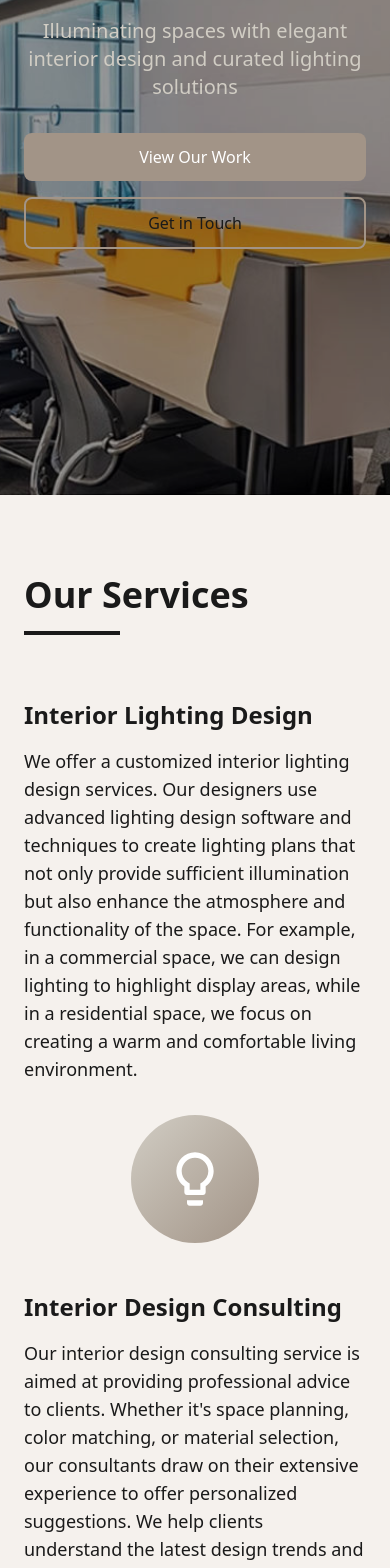
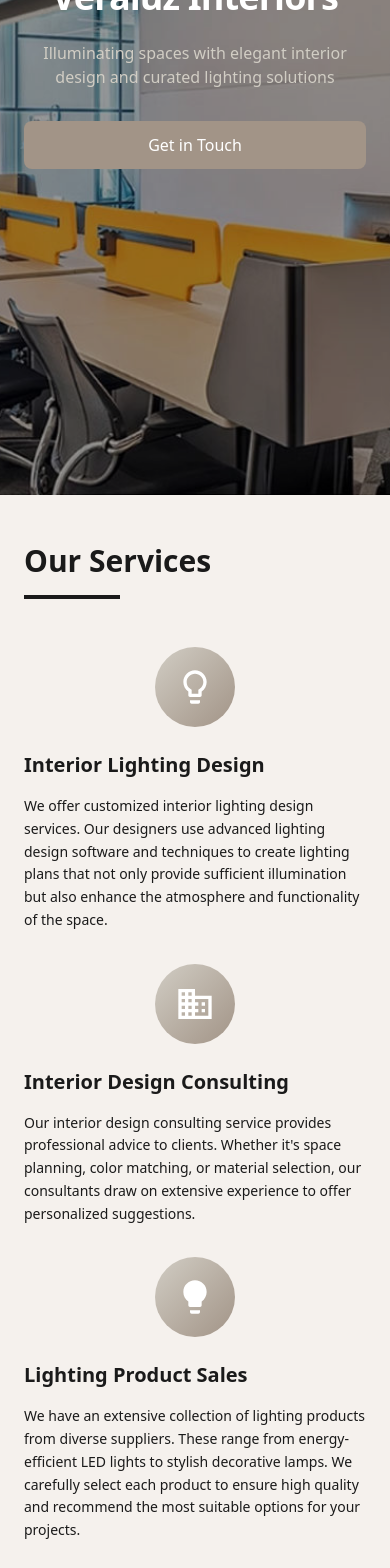
Before and after one commit to RJuancho/veraluz-interiors, a Next.js app: page / in a window 390 px wide. Shown: the part 420-1988 px from the top of the page. Built offline with nearby package versions, Linux system fonts and the light colour scheme.

Commit message:
eat: improve homepage mobile UX
- Add animated mobile menu to navbar with smooth slide-down effect
- Improve services section layout for mobile with better icon/text ordering
- Fix loading delay on products page by removing animation trigger
- Make mobile menu overlay instead of pushing content down

```diff
--- a/app/components/Navbar.tsx
+++ b/app/components/Navbar.tsx
@@ -1,7 +1,29 @@
+"use client";
+
 import Image from "next/image";
 import Link from "next/link";
+import { useState } from "react";
+import { MdMenu, MdClose } from "react-icons/md";
+import { motion, AnimatePresence } from "framer-motion";
 
 export default function Navbar() {
+  const [isOpen, setIsOpen] = useState(false);
+
+  const menuVariants = {
+    hidden: { opacity: 0, y: -10 },
+    visible: { opacity: 1, y: 0 },
+    exit: { opacity: 0, y: -10 },
+  };
+
+  const itemVariants = {
+    hidden: { opacity: 0, x: -20 },
+    visible: (i: number) => ({
+      opacity: 1,
+      x: 0,
+      transition: { delay: i * 0.1 },
+    }),
+  };
+
   return (
     <nav className="sticky top-0 z-50 bg-white dark:bg-[#1A1A1A] border-b border-[#D1CDC4] dark:border-[#D1CDC4] dark:border-opacity-20">
       <div className="mx-auto max-w-7xl px-6 py-4 flex items-center justify-between">
@@ -15,6 +37,8 @@ export default function Navbar() {
           />
           <span className="text-xl font-bold text-[#1A1A1A] dark:text-white">Veraluz Interiors</span>
         </Link>
+
+        {/* Desktop Menu */}
         <div className="hidden sm:flex items-center gap-8">
           <Link href="/about" className="text-[#1A1A1A] dark:text-[#D1CDC4] hover:text-[#A29487] dark:hover:text-[#A29487] transition">
             About
@@ -26,7 +50,55 @@ export default function Navbar() {
             Contact
           </Link>
         </div>
+
+        {/* Mobile Menu Button */}
+        <motion.button
+          onClick={() => setIsOpen(!isOpen)}
+          className="sm:hidden text-[#1A1A1A] dark:text-white"
+          whileHover={{ scale: 1.1 }}
+          whileTap={{ scale: 0.95 }}
+        >
+          {isOpen ? <MdClose size={24} /> : <MdMenu size={24} />}
+        </motion.button>
       </div>
+
+      {/* Mobile Menu - Animated */}
+      <AnimatePresence>
+        {isOpen && (
+          <motion.div
+            className="sm:hidden absolute top-full left-0 right-0 bg-white dark:bg-[#2A2A2A] border-b border-[#D1CDC4] dark:border-[#D1CDC4]/20 shadow-lg"
+            variants={menuVariants}
+            initial="hidden"
+            animate="visible"
+            exit="exit"
+            transition={{ duration: 0.3 }}
+          >
+            <div className="px-6 py-4 space-y-4">
+              {[
+                { href: "/about", label: "About" },
+                { href: "/products", label: "Products" },
+                { href: "/contact", label: "Contact" },
+              ].map((item, i) => (
+                <motion.div
+                  key={item.href}
+                  custom={i}
+                  variants={itemVariants}
+                  initial="hidden"
+                  animate="visible"
+                >
+                  <Link
+                    href={item.href}
+                    className="block text-[#1A1A1A] dark:text-[#D1CDC4] hover:text-[#A29487] dark:hover:text-[#A29487] transition"
+                    onClick={() => setIsOpen(false)}
+                  >
+                    {item.label}
+                  </Link>
+                </motion.div>
+              ))}
+            </div>
+          </motion.div>
+        )}
+      </AnimatePresence>
     </nav>
   );
 }
--- a/app/contact/page.tsx
+++ b/app/contact/page.tsx
@@ -1,8 +1,10 @@
 "use client";
 
+import Image from "next/image";
 import Navbar from "../components/Navbar";
 import { FormEvent, useState } from "react";
 import { MdOutlineEmail, MdOutlinePhone, MdOutlineLocationOn } from "react-icons/md";
+import { motion } from "framer-motion";
 
 export default function ContactPage() {
   const [submitted, setSubmitted] = useState(false);
@@ -43,15 +45,33 @@ export default function ContactPage() {
     <div className="flex min-h-screen flex-col bg-white dark:bg-[#1A1A1A]">
       <Navbar />
 
-      <section className="px-6 pt-8 pb-2">
-        <div className="mx-auto max-w-7xl">
-          <h1 className="text-3xl md:text-4xl font-bold text-[#1A1A1A] dark:text-white">Contact</h1>
-          <p className="mt-2 text-[#A29487] dark:text-[#D1CDC4]">
-            Let’s discuss your lighting and interior design project.
+      {/* Hero Section */}
+      <section className="relative flex min-h-[60vh] items-center justify-center overflow-hidden px-6 py-20">
+        <Image
+          src="/hero.jpeg"
+          alt="Contact Veraluz Interiors"
+          fill
+          className="object-cover"
+          priority
+        />
+        <div className="absolute inset-0 bg-black/40 dark:bg-black/60"></div>
+
+        <motion.div
+          className="max-w-3xl text-center relative z-10"
+          initial={{ opacity: 0, y: 20 }}
+          animate={{ opacity: 1, y: 0 }}
+          transition={{ duration: 0.8 }}
+        >
+          <h1 className="mb-6 text-5xl font-bold tracking-tight text-white sm:text-6xl">
+            Get in Touch
+          </h1>
+          <p className="text-xl text-[#D1CDC4]">
+            Let's discuss your lighting and interior design project. We're here to help bring your vision to life.
           </p>
-        </div>
+        </motion.div>
       </section>
 
+      {/* Contact Form Section */}
       <section className="flex-1 px-6 py-8">
         <div className="mx-auto grid max-w-7xl gap-8 md:grid-cols-2">
           <div className="rounded-xl border border-[#D1CDC4] dark:border-[#D1CDC4]/20 bg-[#F5F1ED] dark:bg-[#2A2A2A] p-6">
@@ -82,7 +102,7 @@ export default function ContactPage() {
               <span>Address: 8th Floor, Building 1, No. 188 Changyi Road, Baoshan District, Shanghai, P.R. China</span>
             </p>
 
-            <p className="mt-2 text-sm text-[#4A4A4A] dark:text-[#E8E4DC]">We usually respond within 1–2 business days.</p>
+            <p className="mt-2 text-sm text-[#4A4A4A] dark:text-[#E8E4DC]">We usually respond within 1 to 2 business days.</p>
           </div>
 
           <form
@@ -128,7 +148,7 @@ export default function ContactPage() {
 
             {submitted && (
               <p className="mt-3 text-sm text-[#A29487] dark:text-[#D1CDC4]">
-                Message sent. We’ll contact you soon.
+                Message sent. We'll contact you soon.
               </p>
             )}
             {error && <p className="mt-3 text-sm text-red-500">{error}</p>}
--- a/app/page.tsx
+++ b/app/page.tsx
@@ -82,10 +82,10 @@ export default function Home() {
           animate={{ opacity: 1, y: 0 }}
           transition={{ duration: 0.8 }}
         >
-          <h1 className="mb-6 text-5xl font-bold tracking-tight text-white sm:text-6xl">
+          <h1 className="mb-6 text-4xl sm:text-5xl md:text-6xl font-bold tracking-tight text-white">
             Veraluz Interiors
           </h1>
-          <p className="mb-8 text-xl text-[#D1CDC4]">
+          <p className="mb-8 text-base sm:text-lg md:text-xl text-[#D1CDC4]">
             Illuminating spaces with elegant interior design and curated lighting solutions
           </p>
           <motion.div
@@ -95,17 +95,8 @@ export default function Home() {
             animate="visible"
           >
             <motion.a
-              href="#portfolio"
-              className="rounded-lg bg-[#A29487] hover:bg-[#8b7d6f] px-8 py-3 font-medium text-white transition dark:bg-[#A29487] dark:hover:bg-[#8b7d6f]"
-              variants={itemVariants}
-              whileHover={{ scale: 1.05 }}
-              whileTap={{ scale: 0.95 }}
-            >
-              View Our Work
-            </motion.a>
-            <motion.a
-              href="#contact"
-              className="rounded-lg border-2 border-[#A29487] px-8 py-3 font-medium text-[#1A1A1A] transition hover:bg-[#A29487] hover:text-white dark:border-[#A29487] dark:text-white dark:hover:bg-[#A29487] dark:hover:text-[#1A1A1A]"
+              href="/contact"
+              className="rounded-lg bg-[#A29487] hover:bg-[#8b7d6f] px-6 sm:px-8 py-3 font-medium text-white transition dark:bg-[#A29487] dark:hover:bg-[#8b7d6f]"
               variants={itemVariants}
               whileHover={{ scale: 1.05 }}
               whileTap={{ scale: 0.95 }}
@@ -117,20 +108,20 @@ export default function Home() {
       </section>
 
       {/* Services Section */}
-      <section id="portfolio" className="px-6 py-20 bg-[#F5F1ED] dark:bg-[#2A2A2A]" ref={servicesRef}>
+      <section id="portfolio" className="px-6 py-12 sm:py-20 bg-[#F5F1ED] dark:bg-[#2A2A2A]" ref={servicesRef}>
         <div className="mx-auto max-w-5xl">
           <motion.div
-            className="mb-16"
+            className="mb-12 sm:mb-16"
             initial={{ opacity: 0, x: -20 }}
             animate={servicesInView ? { opacity: 1, x: 0 } : { opacity: 0, x: -20 }}
             transition={{ duration: 0.6 }}
           >
-            <h2 className="mb-4 text-4xl font-bold text-[#1A1A1A] dark:text-white">Our Services</h2>
+            <h2 className="mb-4 text-3xl sm:text-4xl font-bold text-[#1A1A1A] dark:text-white">Our Services</h2>
             <div className="h-1 w-24 bg-[#1A1A1A] dark:bg-white"></div>
           </motion.div>
 
           <motion.div
-            className="space-y-12"
+            className="space-y-8 sm:space-y-12"
             variants={containerVariants}
             initial="hidden"
             animate={servicesInView ? "visible" : "hidden"}
@@ -140,19 +131,19 @@ export default function Home() {
               className="flex flex-col md:flex-row md:items-center md:gap-12"
               variants={itemVariants}
             >
-              <div className="md:flex-1">
-                <h3 className="mb-4 text-2xl font-bold text-[#1A1A1A] dark:text-white">Interior Lighting Design</h3>
-                <p className="text-lg text-[#1A1A1A] dark:text-white">
-                  We offer a customized interior lighting design services. Our designers use advanced lighting design software and techniques to create lighting plans that not only provide sufficient illumination but also enhance the atmosphere and functionality of the space. For example, in a commercial space, we can design lighting to highlight display areas, while in a residential space, we focus on creating a warm and comfortable living environment.
+              <div className="md:flex-1 order-2 md:order-1">
+                <h3 className="mb-4 text-xl sm:text-2xl font-bold text-[#1A1A1A] dark:text-white">Interior Lighting Design</h3>
+                <p className="text-sm sm:text-base text-[#1A1A1A] dark:text-white leading-relaxed">
+                  We offer customized interior lighting design services. Our designers use advanced lighting design software and techniques to create lighting plans that not only provide sufficient illumination but also enhance the atmosphere and functionality of the space.
                 </p>
               </div>
               <motion.div
-                className="mt-8 md:mt-0 md:shrink-0 flex justify-center"
+                className="mb-6 md:mb-0 md:shrink-0 flex justify-center order-1 md:order-2"
                 whileHover={{ scale: 1.1 }}
                 transition={{ type: "spring", stiffness: 300 }}
               >
-                <div className="w-32 h-32 rounded-full bg-gradient-to-br from-[#D1CDC4] to-[#A29487] flex items-center justify-center text-white">
-                  <MdOutlineLightbulb size={64} />
+                <div className="w-20 h-20 sm:w-24 sm:h-24 md:w-32 md:h-32 rounded-full bg-gradient-to-br from-[#D1CDC4] to-[#A29487] flex items-center justify-center text-white flex-shrink-0">
+                  <MdOutlineLightbulb size={40} className="sm:w-12 sm:h-12 md:w-16 md:h-16" />
                 </div>
               </motion.div>
             </motion.div>
@@ -162,19 +153,19 @@ export default function Home() {
               className="flex flex-col md:flex-row-reverse md:items-center md:gap-12"
               variants={itemVariants}
             >
-              <div className="md:flex-1">
-                <h3 className="mb-4 text-2xl font-bold text-[#1A1A1A] dark:text-white">Interior Design Consulting</h3>
-                <p className="text-lg text-[#1A1A1A] dark:text-white">
-                  Our interior design consulting service is aimed at providing professional advice to clients. Whether it&apos;s space planning, color matching, or material selection, our consultants draw on their extensive experience to offer personalized suggestions. We help clients understand the latest design trends and how to incorporate them into their projects, ensuring that the final design meets their aesthetic and practical requirements.
+              <div className="md:flex-1 order-2 md:order-1">
+                <h3 className="mb-4 text-xl sm:text-2xl font-bold text-[#1A1A1A] dark:text-white">Interior Design Consulting</h3>
+                <p className="text-sm sm:text-base text-[#1A1A1A] dark:text-white leading-relaxed">
+                  Our interior design consulting service provides professional advice to clients. Whether it&apos;s space planning, color matching, or material selection, our consultants draw on extensive experience to offer personalized suggestions.
                 </p>
               </div>
               <motion.div
-                className="mt-8 md:mt-0 md:shrink-0 flex justify-center"
+                className="mb-6 md:mb-0 md:shrink-0 flex justify-center order-1 md:order-2"
                 whileHover={{ scale: 1.1 }}
                 transition={{ type: "spring", stiffness: 300 }}
               >
-                <div className="w-32 h-32 rounded-full bg-gradient-to-br from-[#D1CDC4] to-[#A29487] flex items-center justify-center text-white">
-                  <MdBusiness size={64} />
+                <div className="w-20 h-20 sm:w-24 sm:h-24 md:w-32 md:h-32 rounded-full bg-gradient-to-br from-[#D1CDC4] to-[#A29487] flex items-center justify-center text-white flex-shrink-0">
+                  <MdBusiness size={40} className="sm:w-12 sm:h-12 md:w-16 md:h-16" />
                 </div>
               </motion.div>
             </motion.div>
@@ -184,19 +175,19 @@ export default function Home() {
               className="flex flex-col md:flex-row md:items-center md:gap-12"
               variants={itemVariants}
             >
-              <div className="md:flex-1">
-                <h3 className="mb-4 text-2xl font-bold text-[#1A1A1A] dark:text-white">Lighting Product Sales</h3>
-                <p className="text-lg text-[#1A1A1A] dark:text-white">
-                  We have an extensive collection of lighting products or components from diverse suppliers. These products range from energy-efficient LED lights to stylish decorative lamps. We carefully select each product to ensure high quality, and our team can recommend the most suitable lighting products based on the specific needs of different projects.
+              <div className="md:flex-1 order-2 md:order-1">
+                <h3 className="mb-4 text-xl sm:text-2xl font-bold text-[#1A1A1A] dark:text-white">Lighting Product Sales</h3>
+                <p className="text-sm sm:text-base text-[#1A1A1A] dark:text-white leading-relaxed">
+                  We have an extensive collection of lighting products from diverse suppliers. These range from energy-efficient LED lights to stylish decorative lamps. We carefully select each product to ensure high quality and recommend the most suitable options for your projects.
                 </p>
               </div>
               <motion.div
-                className="mt-8 md:mt-0 md:shrink-0 flex justify-center"
+                className="mb-6 md:mb-0 md:shrink-0 flex justify-center order-1 md:order-2"
                 whileHover={{ scale: 1.1 }}
                 transition={{ type: "spring", stiffness: 300 }}
               >
-                <div className="w-32 h-32 rounded-full bg-gradient-to-br from-[#D1CDC4] to-[#A29487] flex items-center justify-center text-white">
-                  <MdLightbulb size={64} />
+                <div className="w-20 h-20 sm:w-24 sm:h-24 md:w-32 md:h-32 rounded-full bg-gradient-to-br from-[#D1CDC4] to-[#A29487] flex items-center justify-center text-white flex-shrink-0">
+                  <MdLightbulb size={40} className="sm:w-12 sm:h-12 md:w-16 md:h-16" />
                 </div>
               </motion.div>
             </motion.div>
@@ -204,21 +195,21 @@ export default function Home() {
         </div>
       </section>
 
-      {/* Office Space Design Trends Section - Hover Reveal */}
-      <section className="px-6 py-24 bg-white dark:bg-[#1A1A1A]" ref={trendsRef}>
+      {/* Office Space Design Trends Section */}
+      <section className="px-6 py-12 sm:py-24 bg-white dark:bg-[#1A1A1A]" ref={trendsRef}>
         <div className="mx-auto max-w-5xl">
           <motion.div
-            className="mb-16"
+            className="mb-12 sm:mb-16"
             initial={{ opacity: 0, x: -20 }}
             animate={trendsInView ? { opacity: 1, x: 0 } : { opacity: 0, x: -20 }}
             transition={{ duration: 0.6 }}
           >
-            <h2 className="mb-4 text-4xl font-bold text-[#1A1A1A] dark:text-white">Design Trends Shaping Modern Workspaces</h2>
+            <h2 className="mb-4 text-3xl sm:text-4xl font-bold text-[#1A1A1A] dark:text-white">Design Trends Shaping Modern Workspaces</h2>
             <div className="h-1 w-24 bg-gradient-to-r from-[#A29487] to-[#D1CDC4]"></div>
           </motion.div>
 
           <motion.div
-            className="grid gap-8 md:grid-cols-3"
+            className="grid gap-6 sm:gap-8 md:grid-cols-3 grid-cols-1"
             variants={containerVariants}
             initial="hidden"
             animate={trendsInView ? "visible" : "hidden"}
@@ -226,7 +217,7 @@ export default function Home() {
             {trendsData.map((trend, index) => (
               <motion.div
                 key={trend.id}
-                className="group relative cursor-pointer h-96"
+                className="group relative cursor-pointer h-80 sm:h-96"
                 variants={itemVariants}
                 onHoverStart={() => setExpandedTrend(index)}
                 onHoverEnd={() => setExpandedTrend(null)}
@@ -256,25 +247,25 @@ export default function Home() {
                     />
                   </motion.div>
 
-                  {/* Overlay - Always visible */}
+                  {/* Overlay */}
                   <div className="absolute inset-0 bg-gradient-to-b from-transparent via-transparent to-black/60"></div>
 
                   {/* Default Content */}
                   <motion.div
-                    className="absolute inset-0 p-6 flex flex-col justify-end"
+                    className="absolute inset-0 p-4 sm:p-6 flex flex-col justify-end"
                     animate={{
                       opacity: expandedTrend === index ? 0 : 1,
                     }}
                     transition={{ duration: 0.3 }}
                   >
-                    <h3 className="mb-2 text-xl font-bold text-white">{trend.title}</h3>
+                    <h3 className="mb-2 text-base sm:text-xl font-bold text-white">{trend.title}</h3>
                     <div className="mb-4 h-1 w-12 bg-gradient-to-r from-[#A29487] to-[#D1CDC4]"></div>
-                    <p className="text-sm text-[#D1CDC4]">{trend.description}</p>
+                    <p className="text-xs sm:text-sm text-[#D1CDC4]">{trend.description}</p>
                   </motion.div>
 
                   {/* Revealed Content on Hover */}
                   <motion.div
-                    className="absolute inset-0 p-6 flex flex-col justify-between bg-black/85"
+                    className="absolute inset-0 p-4 sm:p-6 flex flex-col justify-between bg-black/85"
                     animate={{
                       opacity: expandedTrend === index ? 1 : 0,
                     }}
@@ -284,8 +275,8 @@ export default function Home() {
                     }}
                   >
                     <div>
-                      <h3 className="mb-4 text-xl font-bold text-white">{trend.title}</h3>
-                      <p className="text-sm text-[#D1CDC4] leading-relaxed mb-6">
+                      <h3 className="mb-4 text-base sm:text-xl font-bold text-white">{trend.title}</h3>
+                      <p className="text-xs sm:text-sm text-[#D1CDC4] leading-relaxed mb-6">
                         {trend.details}
                       </p>
                     </div>
@@ -297,12 +288,12 @@ export default function Home() {
                         {trend.benefits.map((benefit, i) => (
                           <motion.div
                             key={i}
-                            className="text-sm text-white flex items-center gap-2"
+                            className="text-xs sm:text-sm text-white flex items-center gap-2"
                             initial={{ opacity: 0, x: -10 }}
                             animate={expandedTrend === index ? { opacity: 1, x: 0 } : { opacity: 0, x: -10 }}
                             transition={{ delay: i * 0.1 }}
                           >
-                            <span className="w-1.5 h-1.5 rounded-full bg-[#A29487]"></span>
+                            <span className="w-1.5 h-1.5 rounded-full bg-[#A29487] flex-shrink-0"></span>
                             {benefit}
                           </motion.div>
                         ))}
@@ -315,7 +306,7 @@ export default function Home() {
           </motion.div>
 
           <motion.p
-            className="mt-8 text-center text-sm text-[#A29487] dark:text-[#D1CDC4]"
+            className="mt-8 text-center text-xs sm:text-sm text-[#A29487] dark:text-[#D1CDC4]"
             initial={{ opacity: 0 }}
             animate={trendsInView ? { opacity: 1 } : { opacity: 0 }}
             transition={{ delay: 0.5 }}
@@ -326,20 +317,20 @@ export default function Home() {
       </section>
 
       {/* CTA Section */}
-      <section id="contact" className="bg-[#1A1A1A] dark:bg-[#1A1A1A] px-6 py-20 text-center" ref={ctaRef}>
+      <section id="contact" className="bg-[#1A1A1A] dark:bg-[#1A1A1A] px-6 py-16 sm:py-20 text-center" ref={ctaRef}>
         <motion.div
           className="mx-auto max-w-2xl"
           initial={{ opacity: 0, scale: 0.9 }}
           animate={ctaInView ? { opacity: 1, scale: 1 } : { opacity: 0, scale: 0.9 }}
           transition={{ duration: 0.6 }}
         >
-          <h2 className="mb-6 text-4xl font-bold text-white">Ready to Illuminate Your Space?</h2>
-          <p className="mb-8 text-lg text-[#D1CDC4]">
+          <h2 className="mb-6 text-3xl sm:text-4xl font-bold text-white">Ready to Illuminate Your Space?</h2>
+          <p className="mb-8 text-base sm:text-lg text-[#D1CDC4]">
             Let&apos;s discuss your project and bring your vision to light.
           </p>
           <motion.a
-            href="mailto:info@veraluzinteriors.com"
-            className="inline-block rounded-lg bg-white px-8 py-3 font-medium text-[#1A1A1A] transition hover:bg-[#D1CDC4]"
+            href="/contact"
+            className="inline-block rounded-lg bg-white px-6 sm:px-8 py-3 font-medium text-[#1A1A1A] transition hover:bg-[#D1CDC4]"
             whileHover={{ scale: 1.05 }}
             whileTap={{ scale: 0.95 }}
           >
--- a/lib/products.ts
+++ b/lib/products.ts
@@ -7,6 +7,7 @@ export type Product = {
   specs: string;
   variants?: string[];
   tag: string;
+  imagePosition?: string;
 };
 
 export const products: Product[] = [
@@ -61,7 +62,7 @@ export const products: Product[] = [
     { id: 36, name: "Spotlight — Precision 7W", category: "general", image: "/products/spotlight-3.jpeg", description: "High-CRI precision spotlight. EAGLERISE driver, BRIDGELUX chip, 3-year warranty.", specs: "Size: Φ68×62mm · Cutout: Φ55mm · Power: 7W · CRI: ≥95 · Lm/W: 100 · Lm: 700 · Beam: 15°/24°/36° · IP30", tag: "CRI ≥95 · 3yr warranty" },
     { id: 37, name: "Spotlight — Narrow 7W", category: "general", image: "/products/spotlight-4.png", description: "Narrow recessed spotlight with 5 beam angle options. EAGLERISE driver, BRIDGELUX chip.", specs: "Size: φ62×H75mm · Cutout: Ø55mm · Power: 7W · Lm/W: 90 · Beam: 8°/15°/24°/36°/60° · IP30", tag: "5 beam angles" },
     { id: 38, name: "Spotlight — Standard 15W", category: "general", image: "/products/spotlight-5.png", description: "Standard 15W recessed spotlight with 5 beam angles. EAGLERISE driver, BRIDGELUX chip.", specs: "Size: φ83×H98mm · Cutout: Ø75mm · Power: 15W · Lm/W: 90 · Beam: 8°/15°/24°/36°/60° · IP30", tag: "15W · 5 beam angles" },
-    { id: 39, name: "Downlight — Magnetic Surface", category: "general", image: "/products/downlight-4.png", description: "Surface-mount magnetic downlight with DALI dimming and 5 CCT options.", specs: "Size: φ75×90mm · Power: 10W · CCT: 2700K/3000K/4000K/5000K/6000K · CRI: RA80/90 · Beam: 12°/24°/38° · DALI/1-10V/TRIAC", tag: "DALI · 5 CCT" },
+    { id: 39, name: "Downlight — Magnetic Surface", category: "general", image: "/products/downlight-4.png", description: "Surface-mount magnetic downlight with DALI dimming and 5 CCT options.", specs: "Size: φ75×90mm · Power: 10W · CCT: 2700K/3000K/4000K/5000K/6000K · CRI: RA80/90 · Beam: 12°/24°/38° · DALI/1-10V/TRIAC", tag: "DALI · 5 CCT", imagePosition: "50% 85%", },
 ];
 
 export function getProductById(id: number) {
```
Also changed, not shown: app/products/[id]/page.tsx (+22 -11 lines), app/products/page.tsx (+6 -10 lines).
